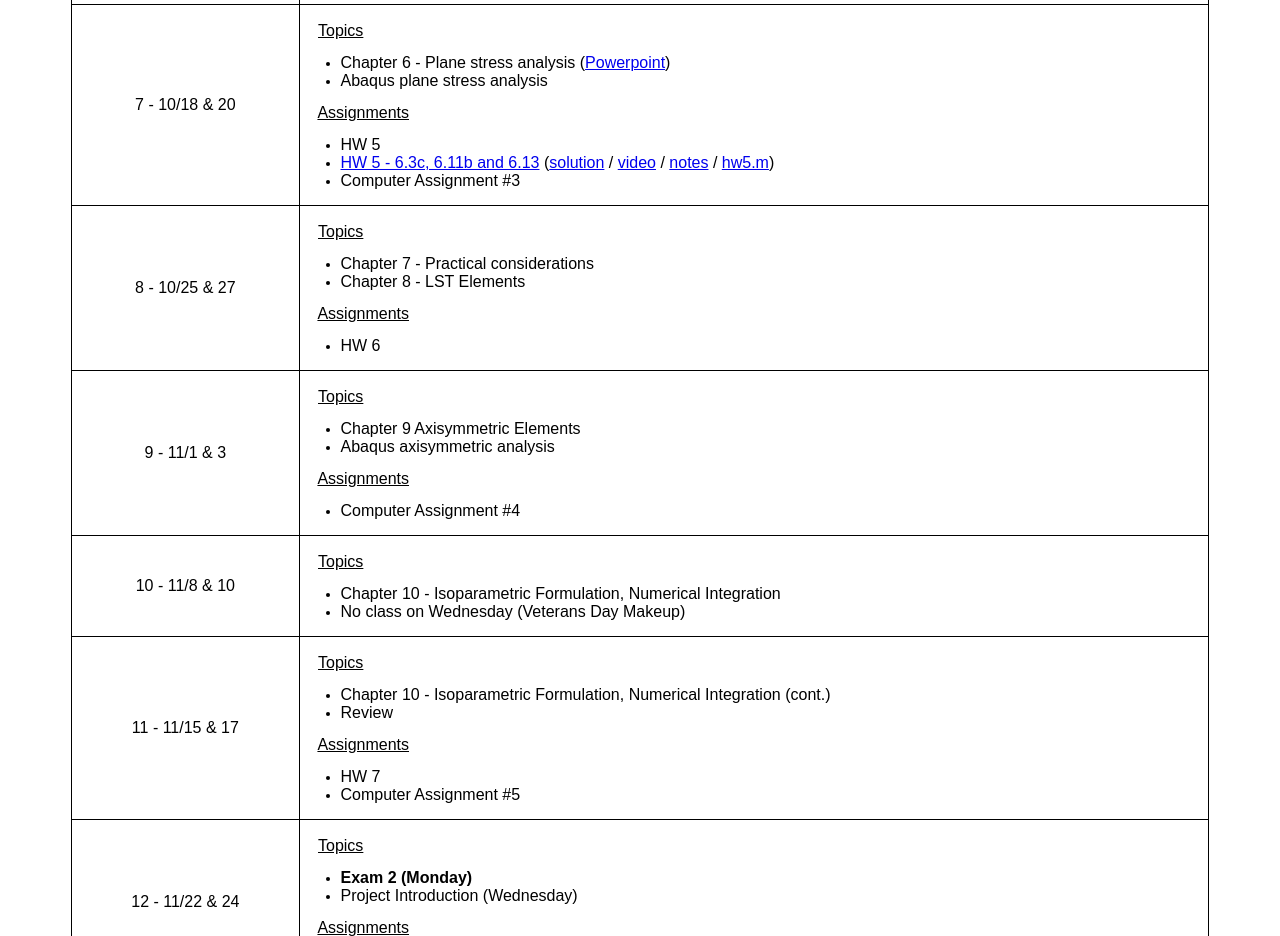
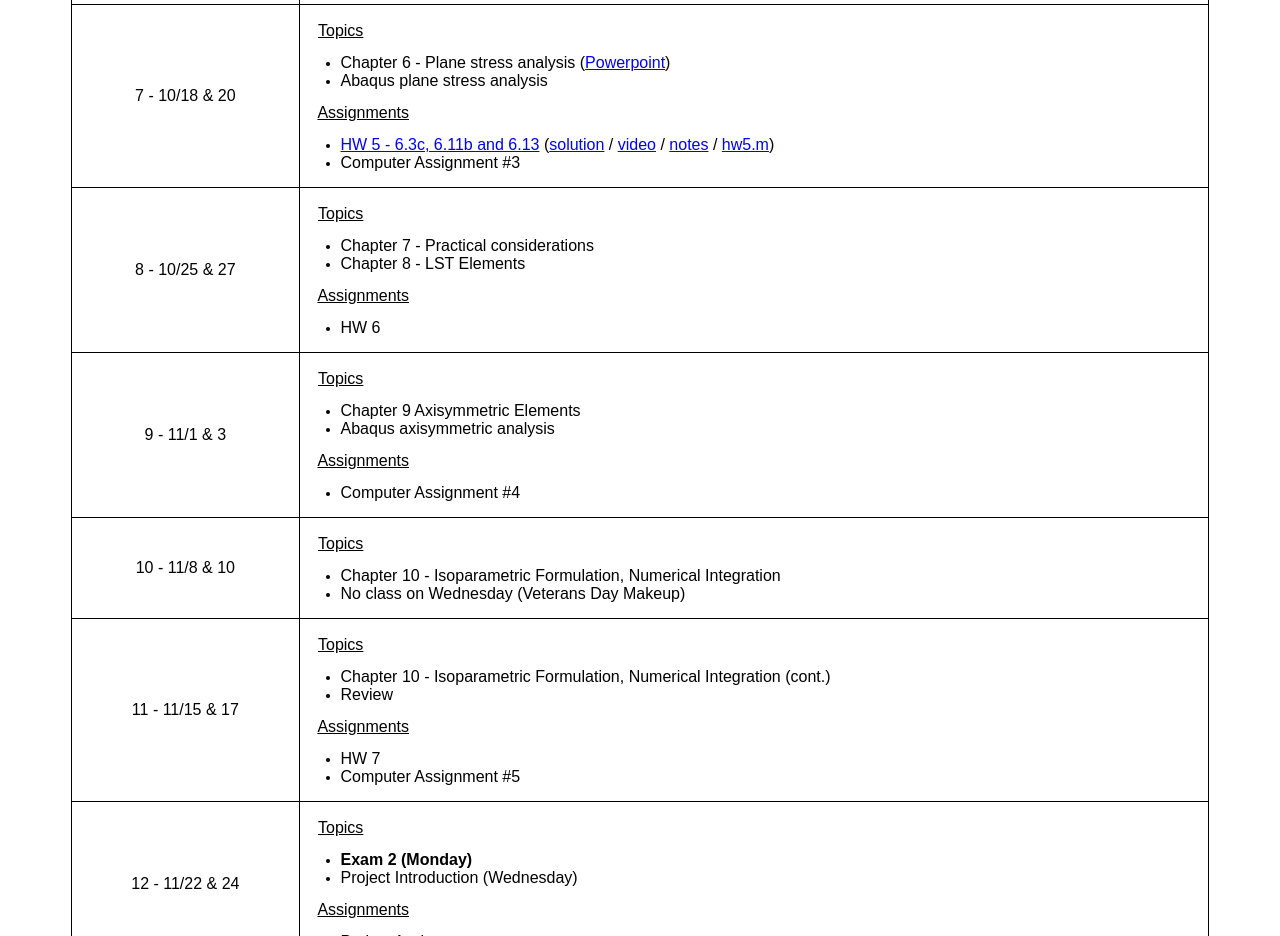
Before and after one commit to dgtaggart/mce466_f21, a plain HTML site: page index.html in a window 1280 px wide. Shown: the part 2140-3076 px from the top of the page. Drawn offline with Linux system fonts and the light colour scheme.

Commit message:
Add files via upload

```diff
--- a/index.html
+++ b/index.html
@@ -247,7 +247,6 @@ indoors and maintain physical distance.</span></li>
 </ul>
 <span>&nbsp; &nbsp; <u>Assignments</u></span>
 <ul>
-<li><span>HW 5</span></li>
 <li><span><a href="https://dgtaggart.github.io/mce466/hw5.pdf" target="_blank">HW 5 - 6.3c, 6.11b and 6.13</a>
 (<a href="https://dgtaggart.github.io/mce466/hw5_soln.pdf" target="_blank">solution</a> /
 <a href="https://uri.hosted.panopto.com/Panopto/Pages/Viewer.aspx?id=2f813965-b9b1-44a2-a7d9-adc5010a0148" target="_blank">video</a> /
```
